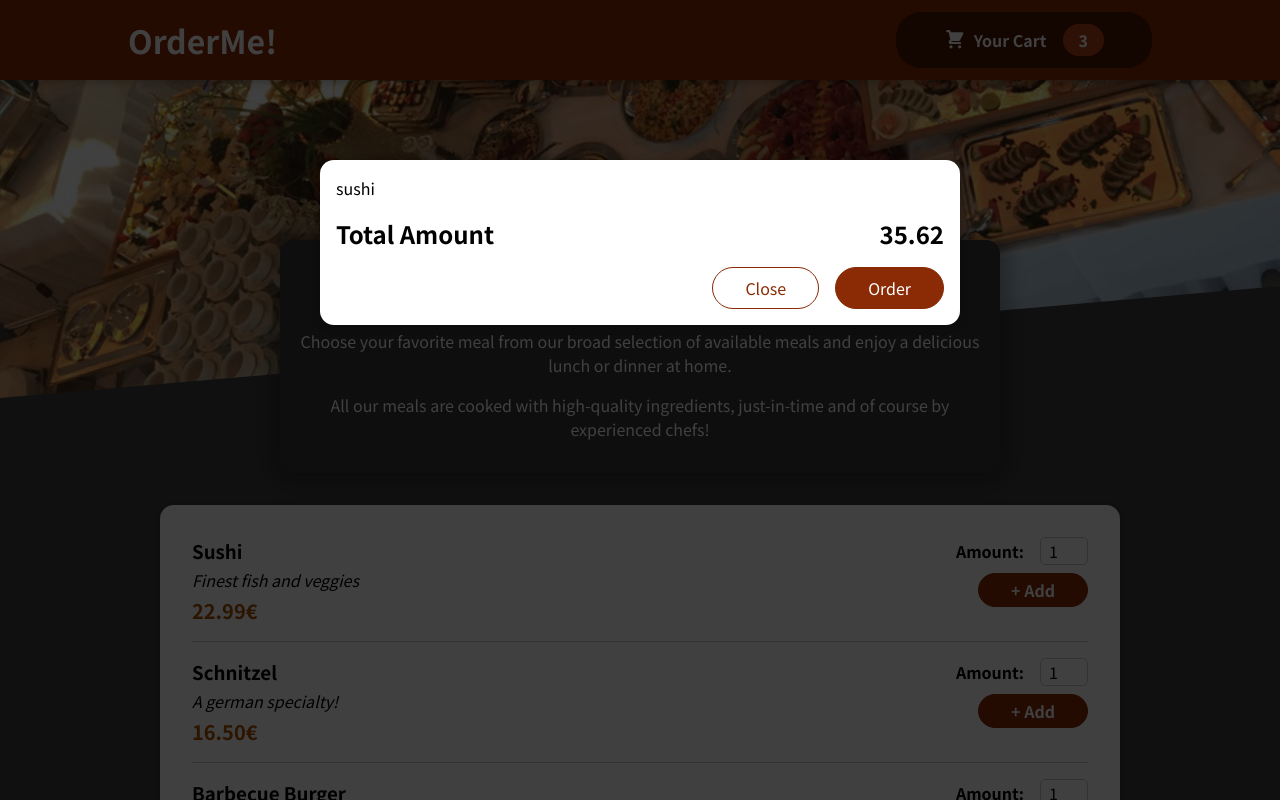
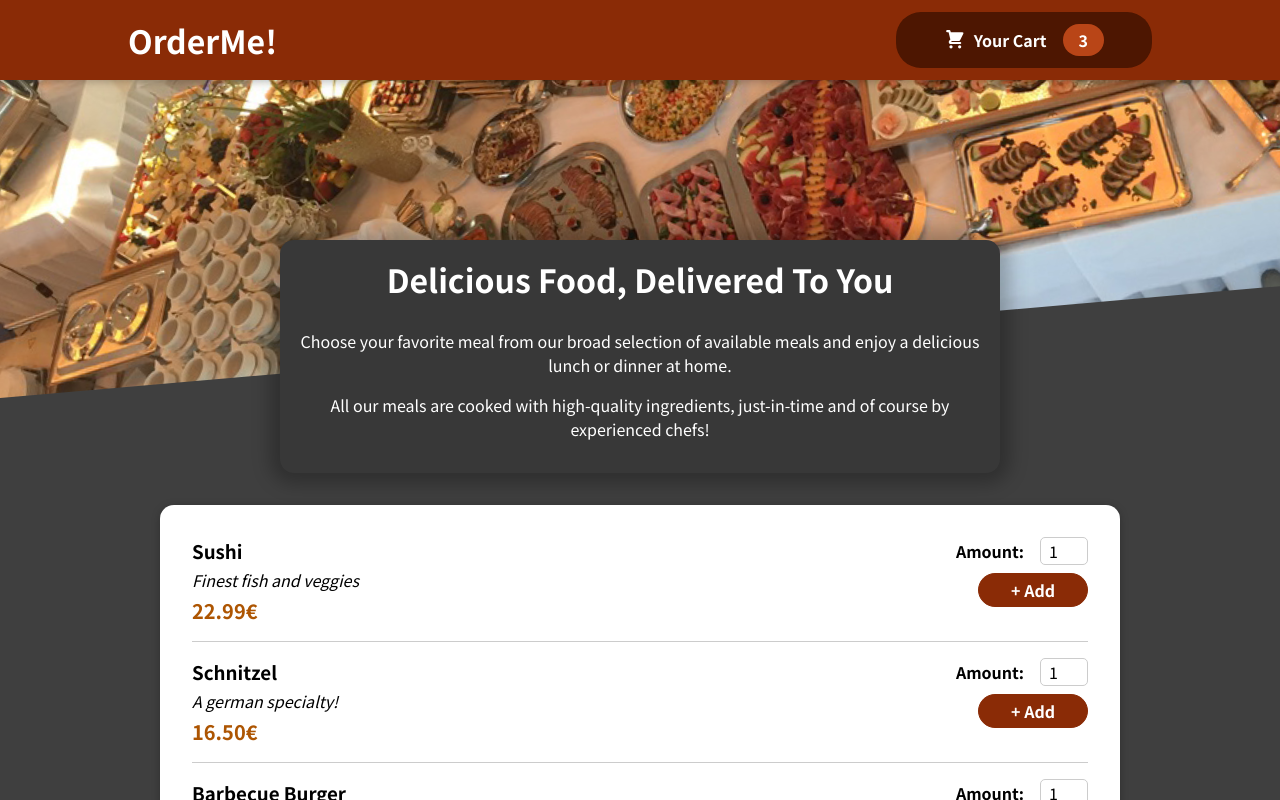
Before and after one commit to paologaleotti/order-me, a React (Create React App) app: page / in a window 1280 px wide. Shown: the top 800 px of the page. Built offline with nearby package versions, Linux system fonts and the light colour scheme.

Commit message:
modal closing

```diff
--- a/src/App.jsx
+++ b/src/App.jsx
@@ -1,12 +1,23 @@
 import Cart from "components/Cart/Cart";
 import Meals from "components/Meals/Meals";
+import { useState } from "react";
 import Header from "./components/Layout/Header";
 
 function App() {
+	const [cartShow, setCartShown] = useState(false);
+
+	const showCartHandler = () => {
+		setCartShown(true);
+	};
+
+	const hideCartHandler = () => {
+		setCartShown(false);
+	};
+
 	return (
 		<>
-			<Cart />
-			<Header />
+			{cartShow && <Cart onCartClose={hideCartHandler} />}
+			<Header onCartOpen={showCartHandler} />
 			<Meals />
 		</>
 	);
--- a/src/components/Cart/Cart.jsx
+++ b/src/components/Cart/Cart.jsx
@@ -7,14 +7,20 @@ function Cart(props) {
 	].map((item) => <li>{item.name}</li>);
 
 	return (
-		<Modal>
+		<Modal onClose={props.onCartClose}>
 			<ul className={styles["cart-items"]}>{cartItems}</ul>
 			<div className={styles.total}>
 				<span>Total Amount</span>
 				<span>35.62</span>
 			</div>
+
 			<div className={styles.actions}>
-				<button className={styles["button--alt"]}>Close</button>
+				<button
+					className={styles["button--alt"]}
+					onClick={props.onCartClose}
+				>
+					Close
+				</button>
 				<button className={styles.button}>Order</button>
 			</div>
 		</Modal>
--- a/src/components/Layout/Header.jsx
+++ b/src/components/Layout/Header.jsx
@@ -3,12 +3,12 @@ import mealsImg from "../../assets/meals.jpg";
 
 import HeaderCartButton from "./HeaderCartButton";
 
-function Header() {
+function Header(props) {
 	return (
 		<>
 			<header className={styles.header}>
 				<h1>OrderMe!</h1>
-				<HeaderCartButton />
+				<HeaderCartButton onClick={props.onCartOpen} />
 			</header>
 			<div className={styles["main-image"]}>
 				<img src={mealsImg} alt="Meals" />
--- a/src/components/Layout/HeaderCartButton.jsx
+++ b/src/components/Layout/HeaderCartButton.jsx
@@ -3,7 +3,7 @@ import styles from "./HeaderCartButton.module.css";
 
 function HeaderCartButton(props) {
 	return (
-		<button className={styles.button}>
+		<button className={styles.button} onClick={props.onClick}>
 			<span className={styles.icon}>
 				<CartIcon />
 			</span>
--- a/src/components/UI/Modal.jsx
+++ b/src/components/UI/Modal.jsx
@@ -2,7 +2,7 @@ import styles from "./Modal.module.css";
 import ReactDOM from "react-dom";
 
 function Backdrop(props) {
-	return <div className={styles.backdrop}></div>;
+	return <div className={styles.backdrop} onClick={props.onClose}></div>;
 }
 
 function ModalOverlay(props) {
@@ -18,7 +18,10 @@ const portalElement = document.getElementById("overlays");
 function Modal(props) {
 	return (
 		<>
-			{ReactDOM.createPortal(<Backdrop />, portalElement)}
+			{ReactDOM.createPortal(
+				<Backdrop onClose={props.onClose} />,
+				portalElement
+			)}
 			{ReactDOM.createPortal(
 				<ModalOverlay>{props.children}</ModalOverlay>,
 				portalElement
```
